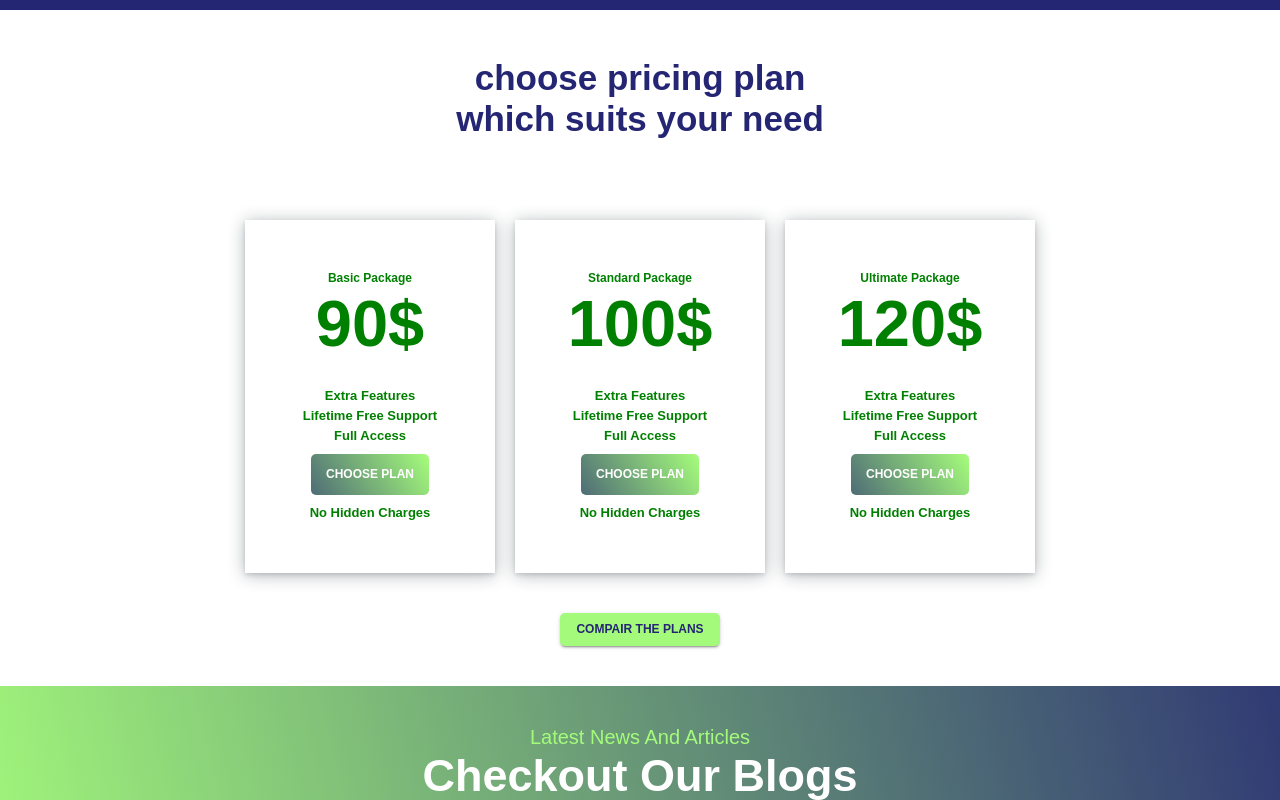
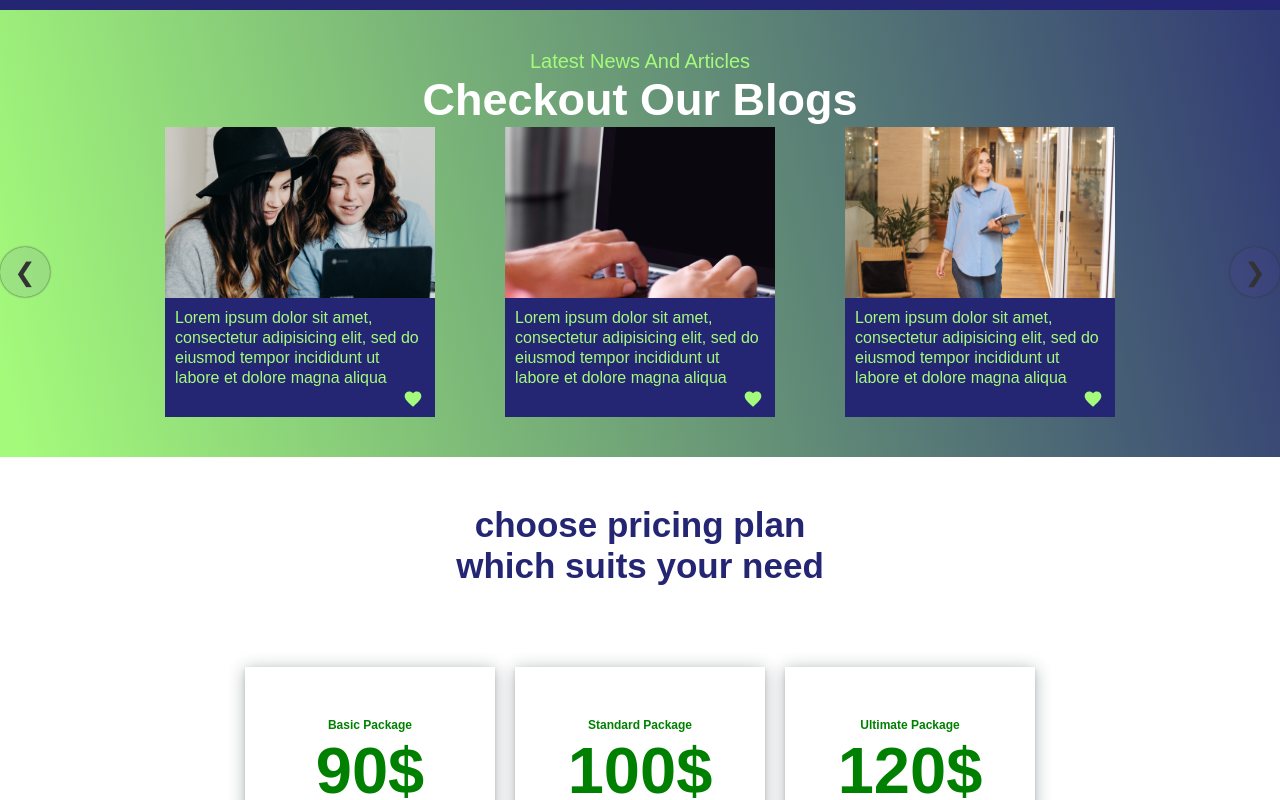
Before and after one commit to rjgohar/m4ui, a React (Create React App) app: page / in a window 1280 px wide. Shown: the part 4740-5540 px from the top of the page. Built offline with nearby package versions, Linux system fonts and the light colour scheme.

Commit message:
blogs carusal modify

```diff
--- a/src/pages/home/index.js
+++ b/src/pages/home/index.js
@@ -24,8 +24,8 @@ export default function Home() {
       <ApplicationSection />
       <VideoSection />
       <OurCustomer />
+      <Slider />
       <PriceSection />
-      <Slider />
     </div>
   );
 }
```
